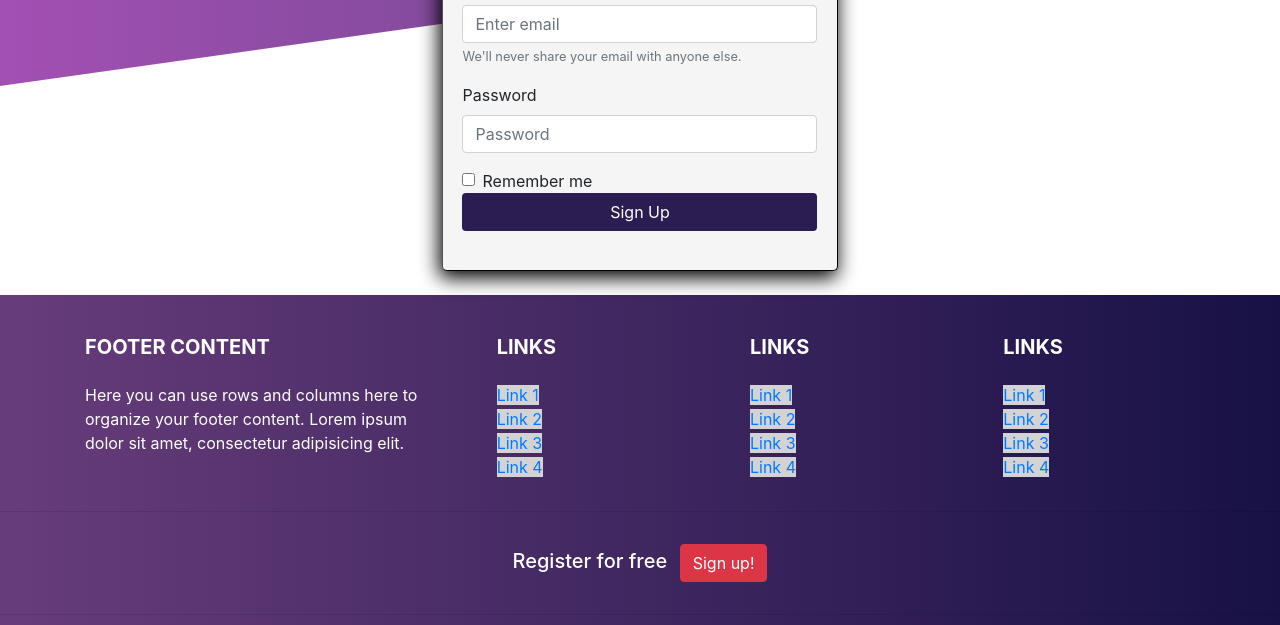
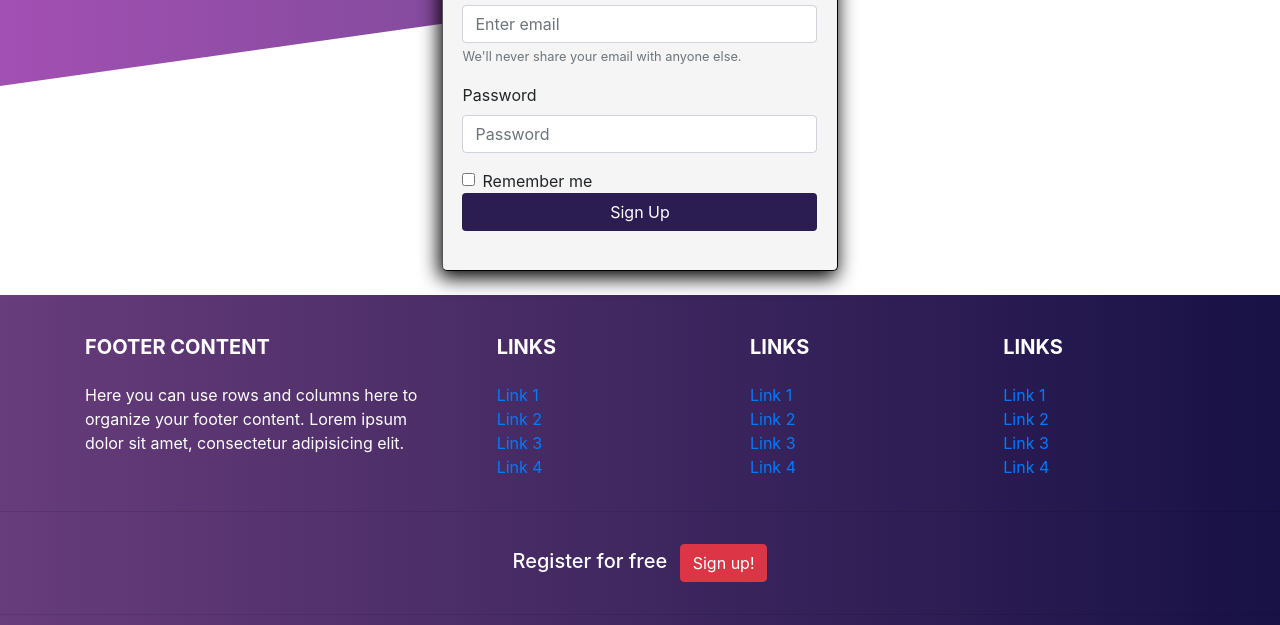
Before and after one commit to deepakjoshishri/Geek-Book, a plain HTML site: page index.html in a window 1280 px wide. Shown: the part 464-1089 px from the top of the page. Drawn offline with nearby package versions, Linux system fonts and the light colour scheme.

Commit message:
Update : removed anchor background color

```diff
--- a/css/index.css
+++ b/css/index.css
@@ -147,7 +147,3 @@ a.socialIcon:hover, .socialHoverClass {
 	-ms-transition: all 0.8s;
 	transition: all 0.8s;
 }
-
-a {
- background-color: #D3D3D3;
-}
```
